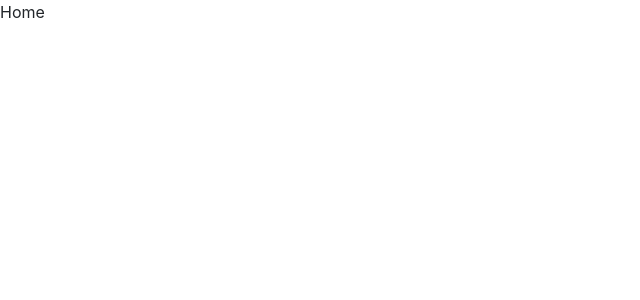
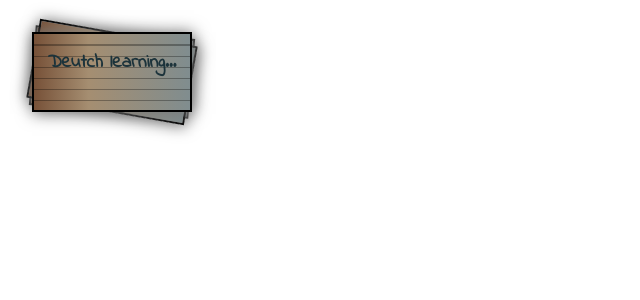
Before and after one commit to gonzalesgustavo/DeckLearner, a React (Create React App) app: page / in a window 1280 px wide. Shown: the top 300 px of the page, without its empty margins (0-640 px from the left). Built offline with nearby package versions, Linux system fonts and the light colour scheme.

Commit message:
feature: Created a custom deck view with a title that adjusts and limits titles length. (DLF-6)

```diff
--- /dev/null
+++ b/src/components/Deck/Deck.style.scss
@@ -0,0 +1,94 @@
+@import url('https://fonts.googleapis.com/css2?family=Indie+Flower&display=swap');
+.deck_container {
+  display: flex;
+  position: relative;
+  width: 10rem;
+  height: 5rem;
+  justify-content: center;
+  align-items: center;
+  border: 2px solid black;
+  background: linear-gradient(
+    90deg,
+    rgb(119, 81, 56) 0%,
+    rgb(165, 142, 113) 35%,
+    rgb(128, 141, 143) 100%
+  );
+  .deck_title {
+    z-index: 10000;
+    h3 {
+      font-size: 14pt;
+      margin-top: -9px;
+      color: rgb(28, 51, 59);
+      font-family: 'Indie Flower', cursive;
+      font-weight: 600;
+
+    }
+  }
+}
+
+.deck_deco {
+  position: absolute;
+  width: 10rem;
+  height: 5rem;
+  border: 2px solid black;
+  background: linear-gradient(
+    90deg,
+    rgb(119, 81, 56) 0%,
+    rgb(165, 142, 113) 35%,
+    rgb(128, 141, 143) 100%
+  );
+  transform: rotate(80deg);
+  &:nth-child(1) {
+    transform: rotate(5deg);
+  }
+  &:nth-child(2) {
+    transform: rotate(10deg);
+    box-shadow: 1px 1px 15px 1px rgb(122, 122, 122);
+  }
+  &:nth-child(3) {
+    transform: rotate(0deg);
+    box-shadow: 1px 1px 15px 1px rgb(122, 122, 122);
+  }
+  .deco-line {
+    width: 100%;
+    border: 1px solid black;
+    transform: translateY(10px);
+    opacity: 0.3;
+    &:nth-child(2) {
+      height: 0.2px;
+      border: none;
+      border-bottom: 1px solid black;
+      transform: translateY(20px);
+    }
+    &:nth-child(3) {
+      height: 0.2px;
+      border: none;
+      border-bottom: 1px solid black;
+      transform: translateY(30px);
+    }
+    &:nth-child(4) {
+        height: 0.2px;
+        border: none;
+        border-bottom: 1px solid black;
+        transform: translateY(40px);
+      }
+      &:nth-child(5) {
+        height: 0.2px;
+        border: none;
+        border-bottom: 1px solid black;
+        transform: translateY(50px);
+      }
+      &:nth-child(6) {
+        height: 0.2px;
+        border: none;
+        border-bottom: 1px solid black;
+        transform: translateY(60px);
+      }
+      &:nth-child(7) {
+        height: 0.2px;
+        border: none;
+        border-bottom: 1px solid black;
+        transform: translateY(70px);
+      }
+  }
+}
--- /dev/null
+++ b/src/components/Deck/Deck.tsx
@@ -0,0 +1,30 @@
+import React from "react";
+import handleDotText from "../../utils/TextMutator";
+import "./Deck.style.scss";
+
+interface IDeckProps {
+  title: string;
+}
+
+const Deck: React.FunctionComponent<IDeckProps> = (props) => {
+  const { title } = props;
+  return (
+    <div className="deck_container">
+      <div className="deck_deco"></div>
+      <div className="deck_deco"></div>
+      <div className="deck_deco">
+        <div className="deco-line"></div>
+        <div className="deco-line"></div>
+        <div className="deco-line"></div>
+        <div className="deco-line"></div>
+        <div className="deco-line"></div>
+        <div className="deco-line"></div>
+      </div>
+      <div className="deck_title">
+        <h3 data-testid="label">{handleDotText(title, 15)}</h3>
+      </div>
+    </div>
+  );
+};
+
+export default Deck;
--- a/src/index.tsx
+++ b/src/index.tsx
@@ -2,7 +2,7 @@ import React from 'react';
 import ReactDOM from 'react-dom';
 import 'bootstrap/dist/css/bootstrap.css';
 import './index.scss';
-import Application from './Application';
+import Application from './application';
 
 ReactDOM.render(
   <React.StrictMode>
--- a/src/types/index.ts
+++ b/src/types/index.ts
@@ -7,5 +7,5 @@ export interface IRoute {
 }
 
 export interface IPage {
-
+    name: string;
 }
--- /dev/null
+++ b/src/utils/TextMutator.ts
@@ -0,0 +1,11 @@
+const handleDotText = (word: string, max: number): string => {
+    let replacedWord: string;
+    if(word.length > max) {
+        replacedWord = word.substr(0, max) + '...';
+    } else {
+        replacedWord = word;
+    }
+    return replacedWord;
+}
+
+export default handleDotText;
--- a/src/views/Home.tsx
+++ b/src/views/Home.tsx
@@ -1,8 +1,9 @@
 import React from 'react'
+import Deck from '../components/Deck/Deck';
 import { IPage } from '../types'
 
 const Home: React.FunctionComponent<IPage> = props => {
-    return <div>Home</div>
+    return <div style={{padding: '2rem'}}><Deck title="Deutch learning system" /></div>
 }
 
 export default Home;
```
Also changed, not shown: src/utils/CssFactory.ts (added, +7 -0 lines), src/application.tsx (renamed from src/Application.tsx), 1 other file (tests, documents, lock files or other folders).
